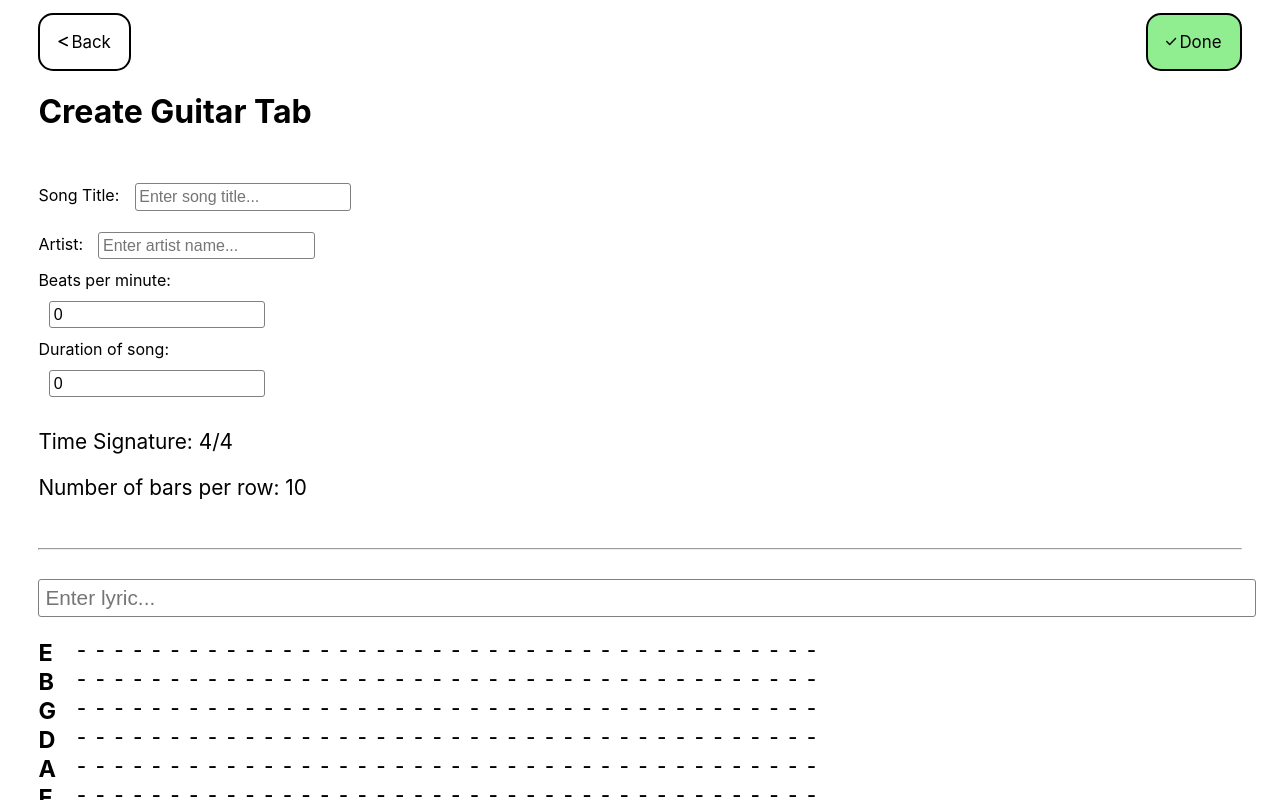
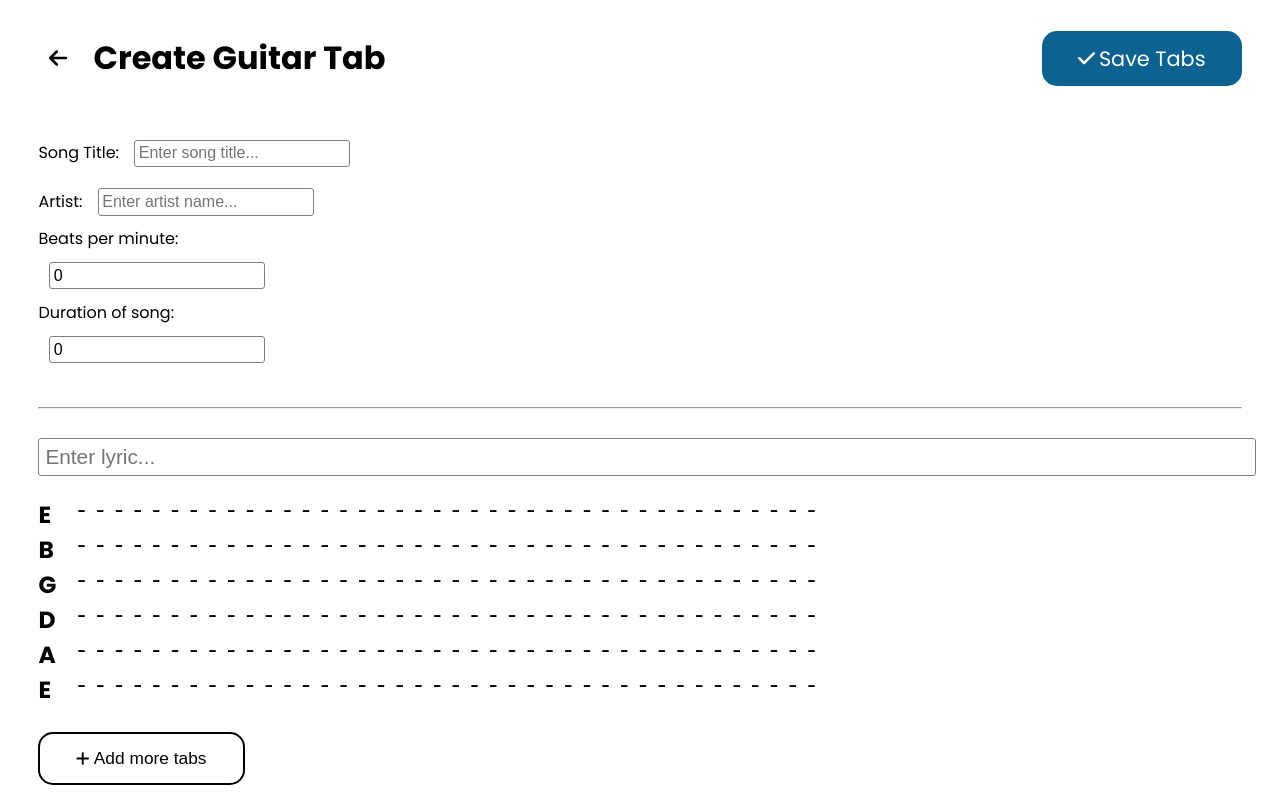
Before and after one commit to nicoletanyt/GuitarTabs, a React (Create React App) app in the folder guitar-tabs/: page /create-tab in a window 1280 px wide. Built offline with nearby package versions, Linux system fonts and the light colour scheme.

Commit message:
added auto scrolling and fonts and changed ui of buttons

```diff
--- a/guitar-tabs/public/index.html
+++ b/guitar-tabs/public/index.html
@@ -15,6 +15,11 @@
       user's mobile device or desktop. See https://developers.google.com/web/fundamentals/web-app-manifest/
     -->
     <link rel="manifest" href="%PUBLIC_URL%/manifest.json" />
+    <link rel="preconnect" href="https://fonts.googleapis.com">
+    <link rel="preconnect" href="https://fonts.gstatic.com" crossorigin>
+    <link
+      href="https://fonts.googleapis.com/css2?family=Poppins:ital,wght@0,100;0,200;0,300;0,400;0,500;0,600;0,700;0,800;0,900;1,100;1,200;1,300;1,400;1,500;1,600;1,700;1,800;1,900&display=swap"
+      rel="stylesheet">
     <!--
       Notice the use of %PUBLIC_URL% in the tags above.
       It will be replaced with the URL of the `public` folder during the build.
--- a/guitar-tabs/src/App.js
+++ b/guitar-tabs/src/App.js
@@ -18,7 +18,7 @@ function App() {
   );
   // the key of the dictionary is the title + artist joined
   const [songs, setSongs] = useState({
-    "song-1-artist-1": new Song("Song 1", "Artist 1", [defaultTab], 70, 180),
+    "song-1-artist-1": new Song("Song 1", "Artist 1", [defaultTab, defaultTab, defaultTab, defaultTab, defaultTab], 70, 180),
     "song-2-artist-1": new Song("Song 2", "Artist 1", [defaultTab], 70, 180),
   });
 
--- a/guitar-tabs/src/components/CreateTab.js
+++ b/guitar-tabs/src/components/CreateTab.js
@@ -1,7 +1,7 @@
 import React, { useEffect, useState, useContext } from 'react'
 import TabView from './TabView';
 import { Song, Tab } from '../Objects';
-import { FaLessThan, FaCheck, FaPlus } from "react-icons/fa6";
+import { FaPlus, FaCheck, FaArrowLeft } from "react-icons/fa6";
 import { Link } from 'react-router-dom';
 import { context } from '../App';
 import { tabSize } from '../App';
@@ -42,16 +42,17 @@ export default function CreateTab() {
   return (
     <div id="create-view">
       <div id="create-top-bar">
-        <Link to="/" id="back-btn" className="button">
-          <FaLessThan />
-          <p>Back</p>
-        </Link>
+        <div className="top-bar-left">
+          <Link to="/" className="back-btn button">
+            <FaArrowLeft className="icon" />
+          </Link>
+          <h1>Create Guitar Tab</h1>
+        </div>
         <Link to="/" id="done-btn" className="button" onClick={saveSong}>
-          <FaCheck />
-          <p>Done</p>
+          <FaCheck className="icon" />
+          <p>Save Tabs</p>
         </Link>
       </div>
-      <h1>Create Guitar Tab</h1>
       <br />
       {/* Input song details */}
       <div id="song-detail-input">
@@ -96,8 +97,6 @@ export default function CreateTab() {
           />
         </div>
       </div>
-      <p>Time Signature: 4/4</p>
-      <p>Number of bars per row: 10</p>
       <br />
       <hr />
       <div id="tab-editor">
@@ -107,7 +106,7 @@ export default function CreateTab() {
       </div>
       <br />
       <button id="add-tabs-btn" className="button" onClick={addTab}>
-        <FaPlus />
+        <FaPlus className="icon" />
         <p>Add more tabs</p>
       </button>
     </div>
--- a/guitar-tabs/src/components/SongView.js
+++ b/guitar-tabs/src/components/SongView.js
@@ -1,7 +1,8 @@
 import React, { useContext, useEffect, useState } from "react";
 import { useParams, Link, useSearchParams } from "react-router-dom";
 import { context } from "../App";
-import { FaLessThan } from "react-icons/fa6"
+import { FaArrowLeft, FaPlay, FaPause } from "react-icons/fa6";
+import { MdRestartAlt } from "react-icons/md";
 import TabView from "./TabView";
 
 export default function SongView() {
@@ -10,17 +11,14 @@ export default function SongView() {
   const song = songs[id];
 
   // for playing of song
-  const [current, setCurrent] = useState(-1)
-  const [playing, setPlaying] = useState(false)
-  let beatInterval;
+  const [current, setCurrent] = useState(-1);
+  const [playing, setPlaying] = useState(false);
 
   const tick = () => {
     setCurrent((c) => c + 1);
-  }
-
-  useEffect(() => {
-    console.log(current)
-  }, [current])
+      // at the end of the tab, scroll down by one tab height
+    console.log()
+  };
 
   useEffect(() => {
     if (playing) {
@@ -31,24 +29,53 @@ export default function SongView() {
         clearInterval(beatInterval);
       };
     }
+  }, [playing]);
 
-  }, [playing])
+  useEffect(() => {
+    if (current % 39 == 0) {
+      window.scroll({
+        top: document.querySelector(".tab-component").clientHeight,
+        behavior: "instant"
+      });
+    }
+  }, [current])
 
   return (
     <div id="tabview-wrapper">
-      <Link to="/" id="back-btn" className="button">
-        <FaLessThan />
-        <p>Back</p>
-      </Link>
-      <h1>{song.title}</h1>
+      <div className="top-bar-left">
+        <Link to="/" className="button back-btn">
+          <FaArrowLeft className="icon" />
+        </Link>
+        <h1>{song.title}</h1>
+      </div>
       <p>{song.artist}</p>
       <p>Beats per minute (BPM): {song.bpm}</p>
-      <button onClick={() => setPlaying(true)}>Play</button>
-      <button onClick={() => setPlaying(false)}>Pause</button>
-      <button onClick={() => {setCurrent(-1); setPlaying(false)}}>Restart</button>
+      <div className="player-btn-wrapper">
+        {playing ? (
+          <button className="button" onClick={() => setPlaying(false)}>
+            <FaPause className="icon" />
+            <p>Pause</p>
+          </button>
+        ) : (
+          <button className="button" onClick={() => setPlaying(true)}>
+            <FaPlay className="icon" />
+            <p>Play</p>
+          </button>
+        )}
+        <button
+          onClick={() => {
+            setCurrent(-1);
+            setPlaying(false);
+          }}
+          className="button"
+        >
+          <MdRestartAlt className="icon" />
+          <p>Restart</p>
+        </button>
+      </div>
       <div>
         {song.tabs.map((item, id) => {
-          return <TabView key={id} line={item} currentBeat={current} />;
+          return <TabView key={id} line={item} currentBeat={current} tabNum={id}/>;
         })}
       </div>
     </div>
--- a/guitar-tabs/src/components/TabView.js
+++ b/guitar-tabs/src/components/TabView.js
@@ -1,7 +1,7 @@
 import React, { useEffect, useState } from "react";
 import { FaPen } from "react-icons/fa";
 
-export default function TabView({ line, currentBeat }) {
+export default function TabView({ line, currentBeat, tabNum }) {
   // each tab line has 10 notes.
   // e.g. of notes: "1--0|--1-|--1-|--3-|--2-|-1--"
 
@@ -53,7 +53,7 @@ export default function TabView({ line, currentBeat }) {
   };
 
   return (
-    <div>
+    <div className="tab-component">
       {/* Display Lyric */}
       {(lyricInput == "" || editLyric) ? (
         <form onSubmit={(e) => submitLyric(e)}>
@@ -100,7 +100,7 @@ export default function TabView({ line, currentBeat }) {
                     />
                   ) : (
                     // if it is 0, then use e has the letter to differentiate between first and last string
-                    <span key={k} index={id + "|" + k} className={currentBeat == k ? "playing" : ""}>
+                    <span key={k} index={id + "|" + k} className={(currentBeat % 40 == k && Math.floor(currentBeat/40) == tabNum) ? "playing" : ""}>
                       {note}
                     </span>
                   );
--- a/guitar-tabs/src/components/Tabbar.js
+++ b/guitar-tabs/src/components/Tabbar.js
@@ -8,7 +8,7 @@ export default function Tabbar() {
     <div id="tab-bar">
       <h1>Guitar Tabs</h1>
       <Searchbar />
-      <Link to="/create-tab" id="create-tab-btn">
+      <Link to="/create-tab" id="create-tab-btn" className='button'>
         <FaPlus className="icon" />
         <p>Create tabs</p>
       </Link>
--- a/guitar-tabs/src/index.css
+++ b/guitar-tabs/src/index.css
@@ -5,9 +5,7 @@ html, body, #root, #homepage {
 }
 body {
   margin: 0;
-  font-family: -apple-system, BlinkMacSystemFont, 'Segoe UI', 'Roboto', 'Oxygen',
-    'Ubuntu', 'Cantarell', 'Fira Sans', 'Droid Sans', 'Helvetica Neue',
-    sans-serif;
+  font-family: "Poppins", sans-serif;
 }
 p {
   font-size: 1.3em;
@@ -16,9 +14,34 @@ input {
   border: 1px solid grey;
   border-radius: 3px;
 }
+button {
+  border: none;
+  background-color: inherit;
+}
 .icon {
   font-size: 1.3em;
   padding: 3%;
+}
+.button {
+  white-space: nowrap;
+  display: flex;
+  border-style: none;
+  align-items: center;
+  justify-content: space-evenly;
+  border-radius: 15px;
+  border: 2px solid black;
+  cursor: pointer;
+  text-decoration: none;
+  color: black;
+  padding: 1%;
+  padding-right: 3%;
+  padding-left: 3%;
+}
+.button .icon {
+  padding-left: 0;
+}
+.button p {
+  margin: 0;
 }
 
 #homepage {
@@ -59,20 +82,6 @@ input {
   height: 100%;
   width: 8%;
   align-items: center;
-}
-#create-tab-btn {
-  display: inline-flex;
-  border-style: none;
-  justify-content: space-evenly;
-  align-items: center;
-  border: 1px solid black;
-  border-radius: 5px;
-  background-color: lightgray;
-  width: 13%;
-  cursor: pointer;
-  text-decoration: none;
-  color: black;
-  white-space: nowrap;
 }
 
 #tablist-wrapper {
@@ -115,29 +124,24 @@ input {
 #create-top-bar {
   display: flex;
   justify-content: space-between;
+  align-items: center;
 }
-.button {
+.top-bar-left {
+  display: inline-flex;
   white-space: nowrap;
-  display: inline-flex;
-  border-style: none;
-  justify-content: space-evenly;
-  align-items: center;
-  border-radius: 15px;
-  border: 2px solid black;
-  cursor: pointer;
-  text-decoration: none;
-  color: black;
-  height: 5%;
-  font-size: small;
-  padding: 1.5%;
-  padding-top: 0;
-  padding-bottom: 0;
 }
-.button p {
-  padding-left: 5%;
+.back-btn {
+  border: none;
+  margin-right: 5%;
 }
 #done-btn {
-  background-color: lightgreen;
+  background-color: #0C6291;
+  color: white;
+  height: 80%;
+  border: none;
+}
+#add-tabs-btn {
+  background-color: white;
 }
 #song-detail-input {
   display: flex;
@@ -197,3 +201,11 @@ input {
 .playing {
   background-color: aliceblue;
 }
+.player-btn-wrapper {
+  display: flex;
+  padding: 2%;
+  padding-left: 0;
+}
+.player-btn-wrapper button {
+  margin-right: 2%;
+}
```
